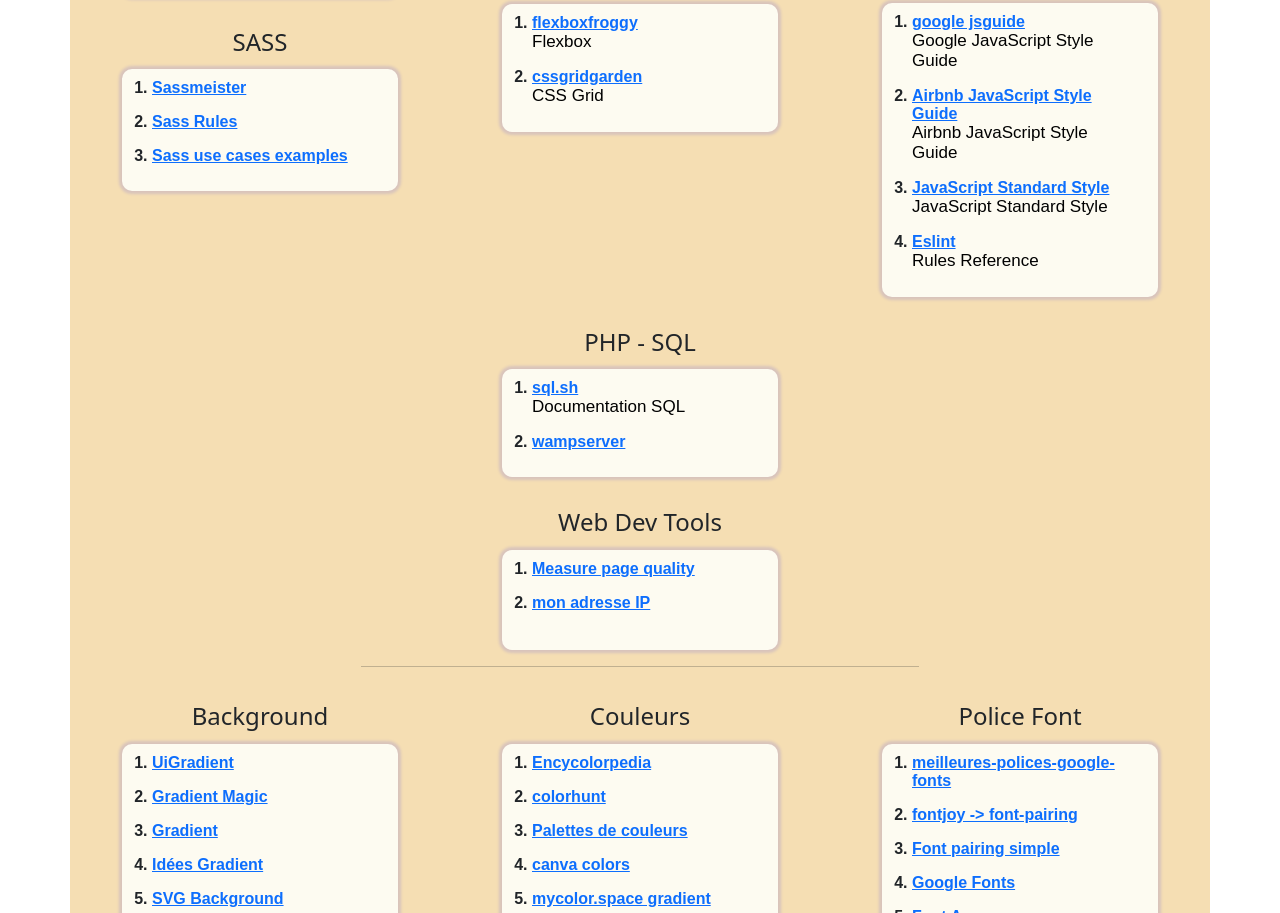
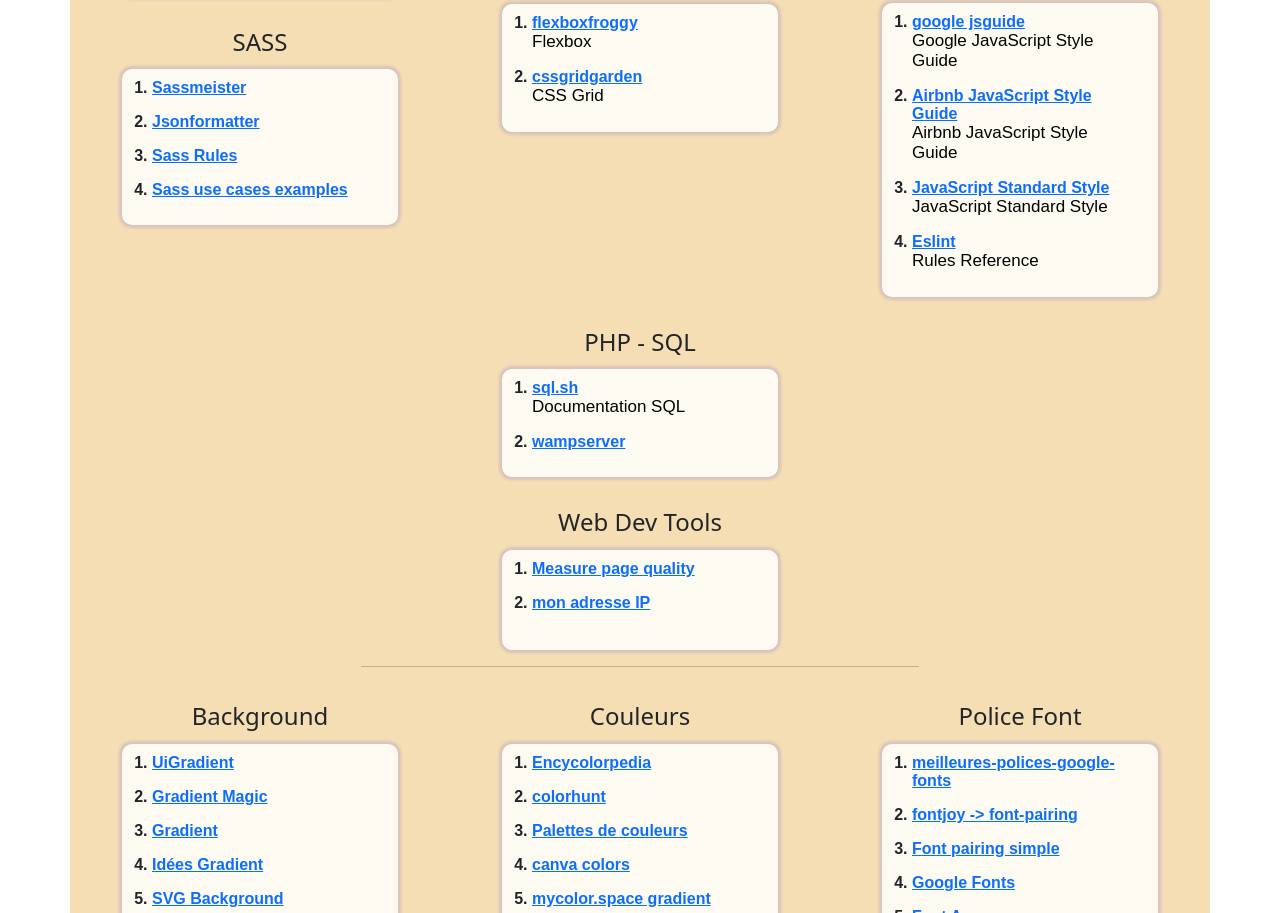
Before and after one commit to prestationweb42/Dev-Tools-WebSite, a plain HTML site: page index.html in a window 1280 px wide. Shown: the part 2463-3376 px from the top of the page. Drawn offline with nearby package versions, Linux system fonts and the light colour scheme.

Commit message:
add link jsonformatter

```diff
--- a/index.html
+++ b/index.html
@@ -493,6 +493,13 @@
                                 href="https://www.sassmeister.com/"
                                 target="_blank"
                                 >Sassmeister</a
+                            >
+                        </li>
+                        <li>
+                            <a
+                                href="https://jsonformatter.org/scss-to-css"
+                                target="_blank"
+                                >Jsonformatter</a
                             >
                         </li>
                         <li>
```
